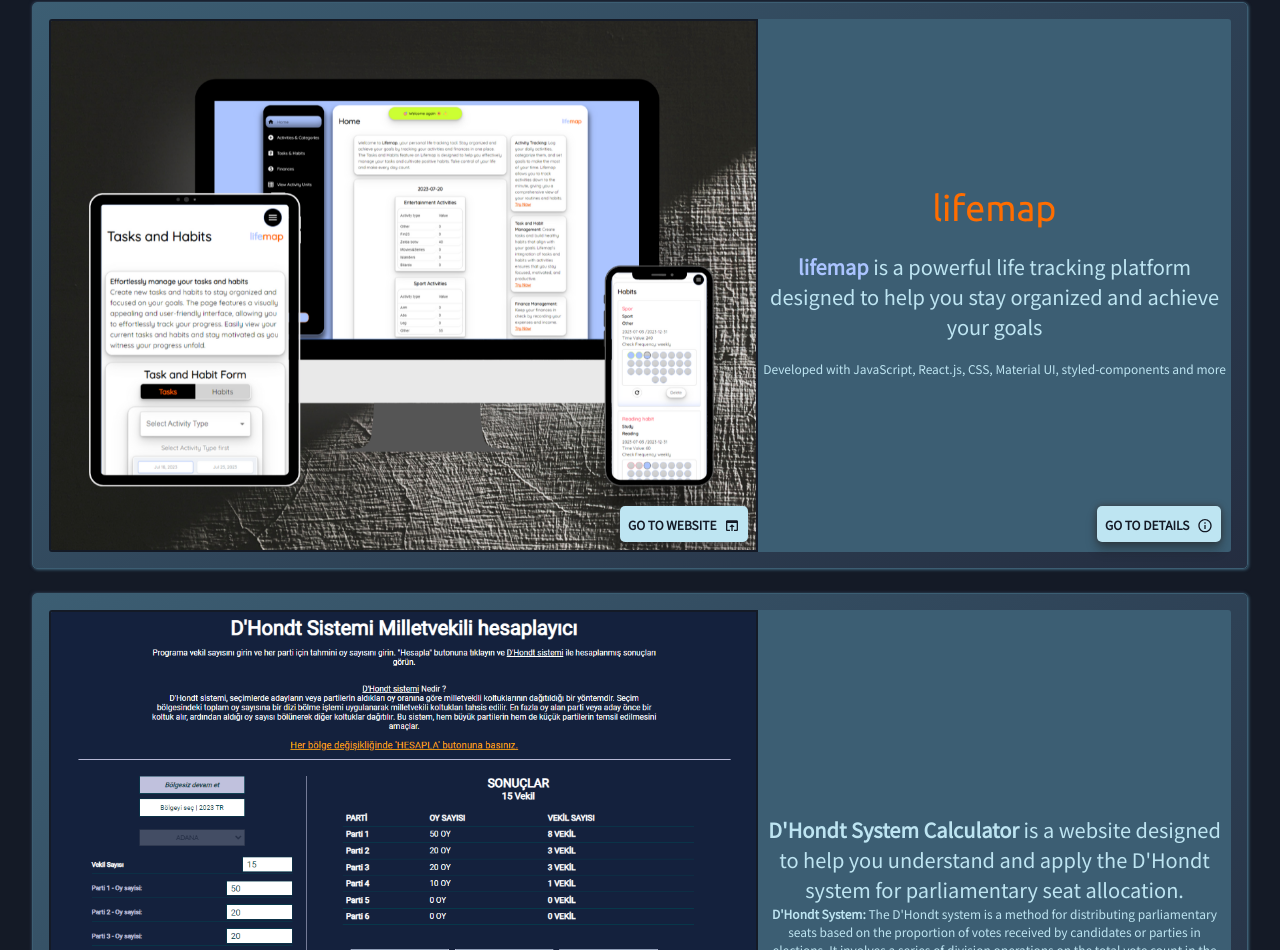
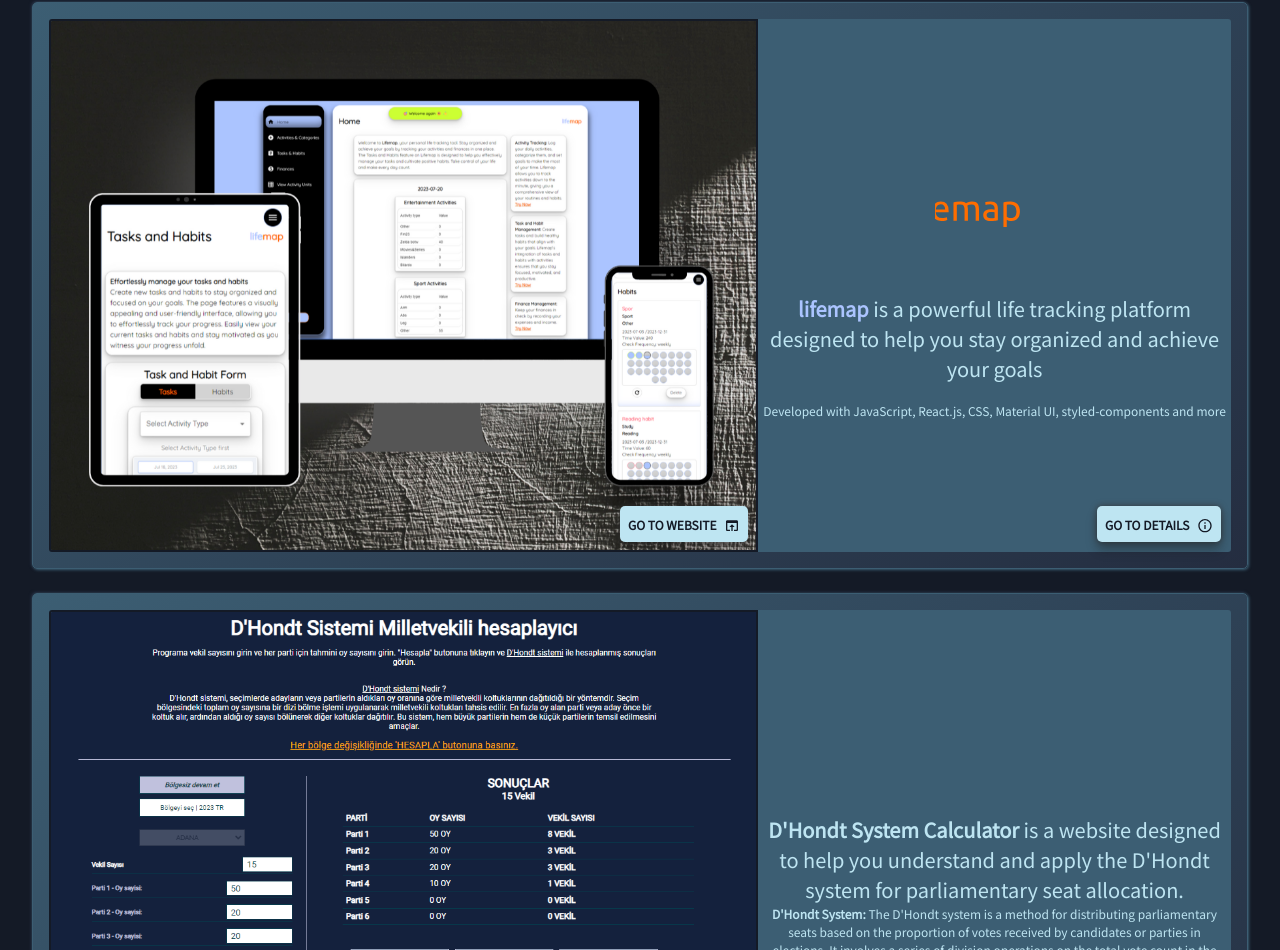
Before and after one commit to berkaysson/berkaysson-portfolio-site, a React (Create React App) app: page / in a window 1280 px wide. Shown: the part 1788-2738 px from the top of the page. Built offline with nearby package versions, Linux system fonts and the light colour scheme.

Commit message:
Edit svg to arrange width and position

```diff
--- a/src/Images/lifemap/LifemapLogo.js
+++ b/src/Images/lifemap/LifemapLogo.js
@@ -6,9 +6,9 @@ function LifemapLogo() {
       xmlns="http://www.w3.org/2000/svg"
       xmlnsSvgjs="http://svgjs.dev/svgjs"
       xmlnsXlink="http://www.w3.org/1999/xlink"
-      width="1000"
+      width="290"
       height="290"
-      viewBox="0 0 1000 290"
+      viewBox="290 0 1000 290"
     >
       <svg
         xmlns="http://www.w3.org/2000/svg"
```
